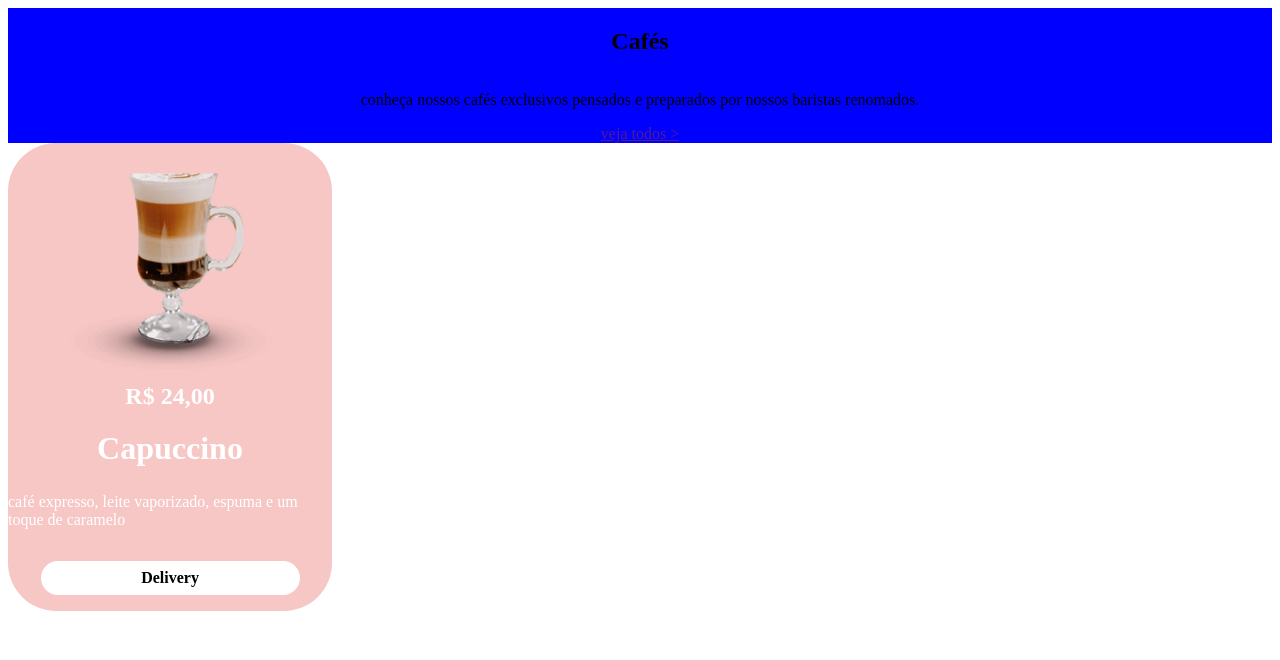
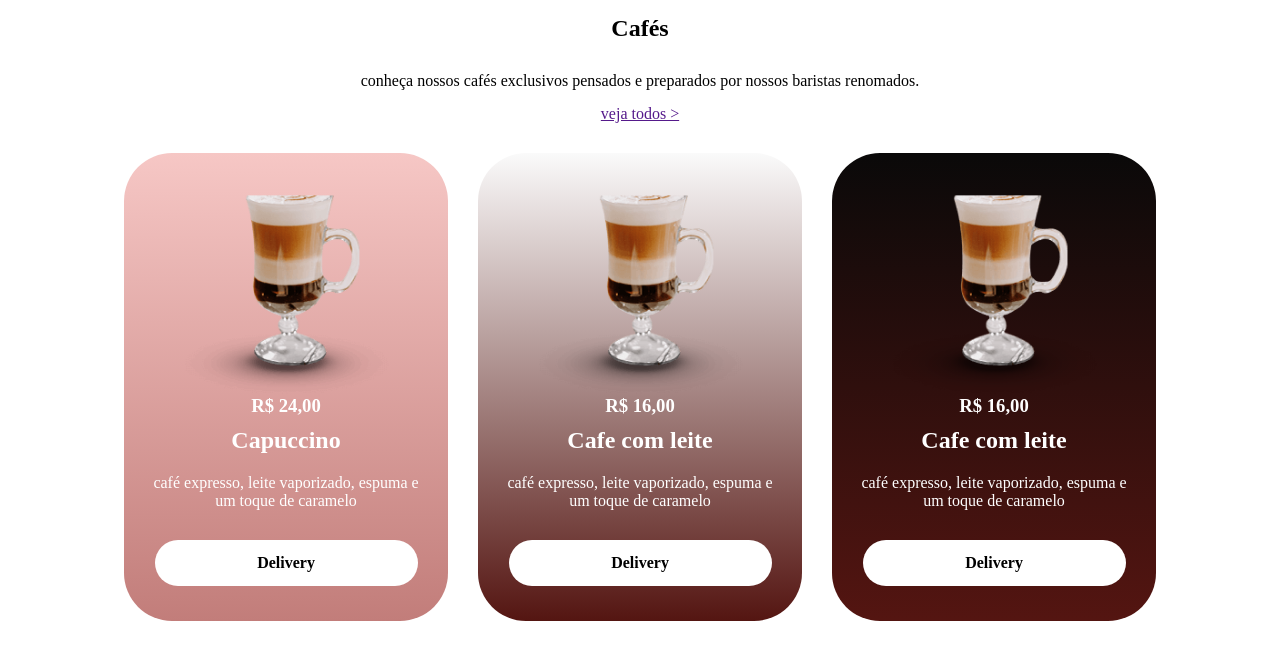
Before and after one commit to Jonassadm/projetoFigmaDigitalTeste, a plain HTML site: page index.html in a window 1280 px wide. Drawn offline with Linux system fonts and the light colour scheme.

Commit message:
3 div concluidas

```diff
--- a/estilo.css
+++ b/estilo.css
@@ -1,53 +1,106 @@
+* {
+    margin: 0;
+    padding: 0;
+}
+
 .divcafes {
     display: flex;
     justify-content: center;
     flex-direction: column;
-    background-color: blue;
     align-items: center;
+
+    & h2 {
+        margin: 15px;
+    }
+
+    & p{
+        margin: 15px;
+    }
+
+    & a {
+        margin: 0 0 30px 0;
+    }
 
 }
 
+.divbannercafes {
+    display: flex;
+    gap: 30px;
+    justify-content: center;
+}
+
 .divcapuccino {
-    background-color: #F6C7C5;
+    background-image: linear-gradient(to bottom, #F6C7C5, #C27D7A);
+    border-radius: 48px;
+    display: flex;
+    flex-direction: column;
+    align-items: center;
     width: 324px;
     height: 468px;
+    color: white;
+
+
+    & img {
+        margin-top: 42px;
+    }
+
+    & h1 {
+        margin: 10px 50px 20px 50px;
+    }
+}
+
+.divcafeaoleite {
+    background-image: linear-gradient(to bottom, #FAFAFA, #541511);
     border-radius: 48px;
+    display: flex;
+    flex-direction: column;
+    align-items: center;
+    width: 324px;
+    height: 468px;
+    color: white;
+
+
+    & img {
+        margin-top: 42px;
+    }
+
+    & h1 {
+        margin: 10px 50px 20px 50px;
+    }
+}
+.divcafepreto {
+    background-image: linear-gradient(to bottom, #0A0909, #541511);
+    border-radius: 48px;
+    display: flex;
+    flex-direction: column;
+    align-items: center;
+    width: 324px;
+    height: 468px;
+    color: white;
+
+
+    & img {
+        margin-top: 42px;
+    }
+
+    & h1 {
+        margin: 10px 50px 20px 50px;
+    }
+}
+
+.mensagem {
+    margin: 0 21px 30px 21px;
+    text-align: center;
+}
+
+.botao {
+    background-color: white;
+    color: black;
+    font-weight: bold;
+    width: 263px;
+    height: 46px;
+    border-radius: 25px;
     display: flex;
     justify-content: center;
     align-items: center;
-    flex-direction: column;
-    color: white;
-
-
-    & h3 {
-        font-size: 32px;
-        margin: 10px 21px;
-    }
-
-    & img {
-        margin-top: 40px;
-    }
 }
-
-.preco {
-   margin-top: 10px;
-   margin-bottom: 10px;
-}
-
-.mensagem {
-
-}
-
-.botao {
-    color: black;
-    width: 243px;
-    height: 46px;
-    background-color: white;
-    border-radius: 25px;
-    margin-bottom: 25px;
-    display: flex;
-    justify-content: center;
-    align-items: center;
-    padding: 8px;
-    font-weight: bold;
-}
--- a/index.html
+++ b/index.html
@@ -16,8 +16,24 @@
         <div class="divbannercafes">
             <div class="divcapuccino">
                 <img src="imagens/imagem_capuccino.png" alt="capuccino">
-                <h2 class="preco">R$ 24,00</h2>
-                <h3>Capuccino</h3>
+                <h3 class="preco">R$ 24,00</h3>
+                <h1>Capuccino</h1>
+                <p class="mensagem">café expresso, leite vaporizado, espuma e um toque de caramelo</p>
+                <p class="botao">Delivery</p>
+
+            </div>
+            <div class="divcafeaoleite">
+                <img src="imagens/imagem_capuccino.png" alt="capuccino">
+                <h3 class="preco">R$ 16,00</h3>
+                <h1>Cafe com leite</h1>
+                <p class="mensagem">café expresso, leite vaporizado, espuma e um toque de caramelo</p>
+                <p class="botao">Delivery</p>
+
+            </div>
+            <div class="divcafepreto">
+                <img src="imagens/imagem_capuccino.png" alt="capuccino">
+                <h3 class="preco">R$ 16,00</h3>
+                <h1>Cafe com leite</h1>
                 <p class="mensagem">café expresso, leite vaporizado, espuma e um toque de caramelo</p>
                 <p class="botao">Delivery</p>
 
```
